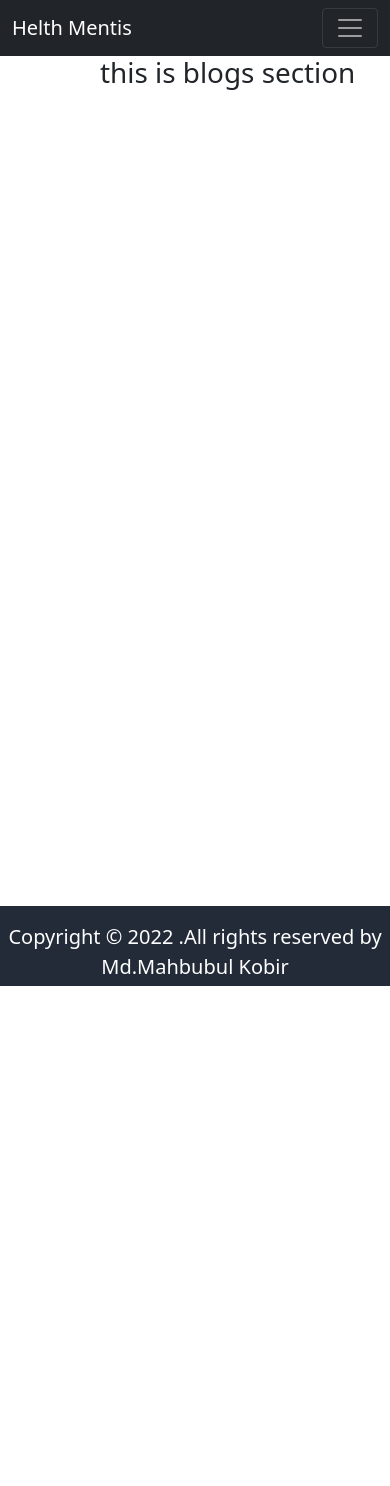
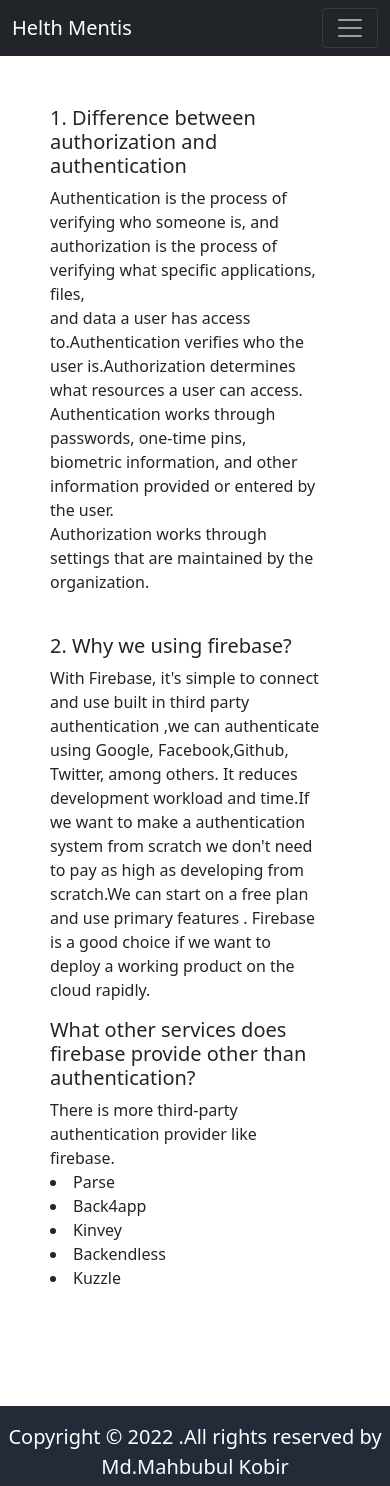
Before and after one commit to MK-Sohan/Helth-Mentor-a10, a React (Create React App) app: page /blogs in a window 390 px wide. Before the commit the page ends 986 px from the top, so only its background shows below. Built offline with nearby package versions, Linux system fonts and the light colour scheme; no server answers; a web font is replaced by a local one.

Commit message:
question ans and edit blog page

```diff
--- a/src/App.js
+++ b/src/App.js
@@ -18,7 +18,7 @@ function App() {
       <Header></Header>
       <Routes>
         <Route path="/" element={<Home></Home>}></Route>
-        <Route path="/services" element={<Services></Services>}></Route>
+        <Route path="/home" element={<Home></Home>}></Route>
         <Route path="/blogs" element={<Blogs></Blogs>}></Route>
         <Route
           path="/checkout"
@@ -28,14 +28,7 @@ function App() {
             </Requireauth>
           }
         ></Route>
-        <Route
-          path="/checkout/:serviceid"
-          element={
-            <Requireauth>
-              <Checkout></Checkout>
-            </Requireauth>
-          }
-        ></Route>
+
         <Route path="/login" element={<Login></Login>}></Route>
         <Route path="/register" element={<Register></Register>}></Route>
         <Route path="*" element={<Four0four></Four0four>}></Route>
--- a/src/Pages/404/Four0four.css
+++ b/src/Pages/404/Four0four.css
@@ -1,5 +1,5 @@
 .pagenot-container {
-  height: 1000px;
+  height: 611px;
   margin-top: 200px;
 }
 .pagenot-container h1 {
--- a/src/Pages/Blogs/Blogs.css
+++ b/src/Pages/Blogs/Blogs.css
@@ -1,4 +1,17 @@
 .blog-container {
-  height: 850px;
-  margin-left: 100px;
+  height: 1000px;
+  margin-left: 50px;
+  margin-top: 50px;
+  width: 50%;
 }
+@media only screen and (max-width: 644px) {
+  .blog-container {
+    height: 1300px;
+
+    margin-top: 50px;
+    width: 270px;
+  }
+  .blog-container h1 {
+    font-size: 20px;
+  }
+}
--- a/src/Pages/Blogs/Blogs.js
+++ b/src/Pages/Blogs/Blogs.js
@@ -4,7 +4,41 @@ import "./Blogs.css";
 const Blogs = () => {
   return (
     <div className="blog-container">
-      <h1>this is blogs section</h1>
+      <h1> 1. Difference between authorization and authentication</h1>
+      <p>
+        {" "}
+        Authentication is the process of verifying who someone is, and
+        authorization is the process of verifying what specific applications,
+        files, <br /> and data a user has access to.Authentication verifies who
+        the user is.Authorization determines what resources a user can access.{" "}
+        <br /> Authentication works through passwords, one-time pins, biometric
+        information, and other information provided or entered by the user.{" "}
+        <br />
+        Authorization works through settings that are maintained by the
+        organization.
+      </p>{" "}
+      <br />
+      <h1>2. Why we using firebase?</h1>
+      <p>
+        With Firebase, it's simple to connect and use built in third party
+        authentication ,we can authenticate using Google, Facebook,Github,
+        Twitter, among others. It reduces development workload and time.If we
+        want to make a authentication system from scratch we don't need to pay
+        as high as developing from scratch.We can start on a free plan and use
+        primary features . Firebase is a good choice if we want to deploy a
+        working product on the cloud rapidly.
+      </p>
+      <h1>
+        What other services does firebase provide other than authentication?
+      </h1>
+      <p>
+        There is more third-party authentication provider like firebase.
+        <li>Parse</li>
+        <li>Back4app</li>
+        <li>Kinvey</li>
+        <li>Backendless </li>
+        <li>Kuzzle </li>
+      </p>
     </div>
   );
 };
--- a/src/Pages/Header/Header.js
+++ b/src/Pages/Header/Header.js
@@ -33,9 +33,7 @@ const Header = () => {
             <Nav.Link as={Link} to="/">
               Home
             </Nav.Link>
-            <Nav.Link as={Link} to="/services">
-              Services
-            </Nav.Link>
+            <Nav.Link href="home#services">Services</Nav.Link>
             <Nav.Link as={Link} to="/blogs">
               Blogs
             </Nav.Link>
--- a/src/Pages/Home/Services/Services.js
+++ b/src/Pages/Home/Services/Services.js
@@ -19,7 +19,9 @@ const Services = () => {
         </p>
       </div>
       <div className="service-header">
-        <h1 className="service-title">My All Services</h1>
+        <h1 id="services" className="service-title">
+          What I Provide
+        </h1>
         <p className="service-describe">
           Now a days lots of peoples are suffering different kind of mental
           diseases. But they don't know how to cout it off from their life.{" "}
```
